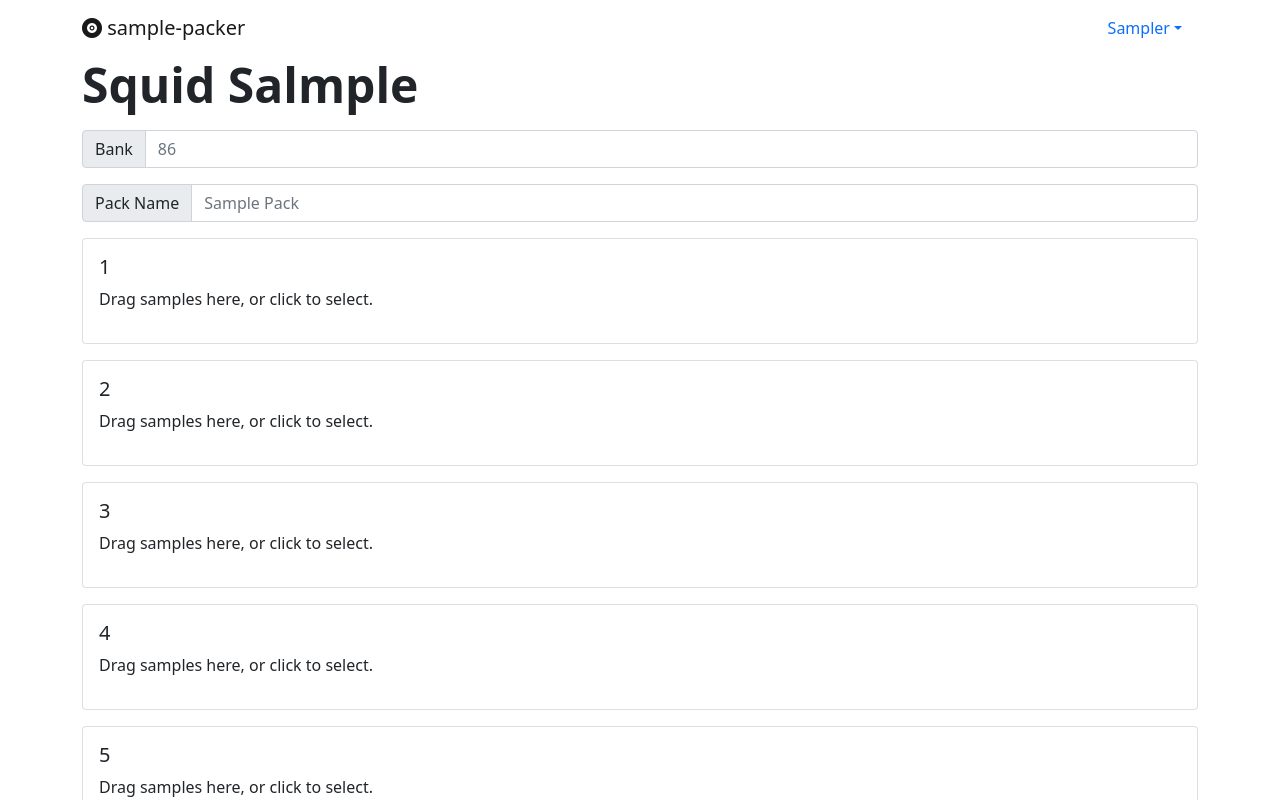
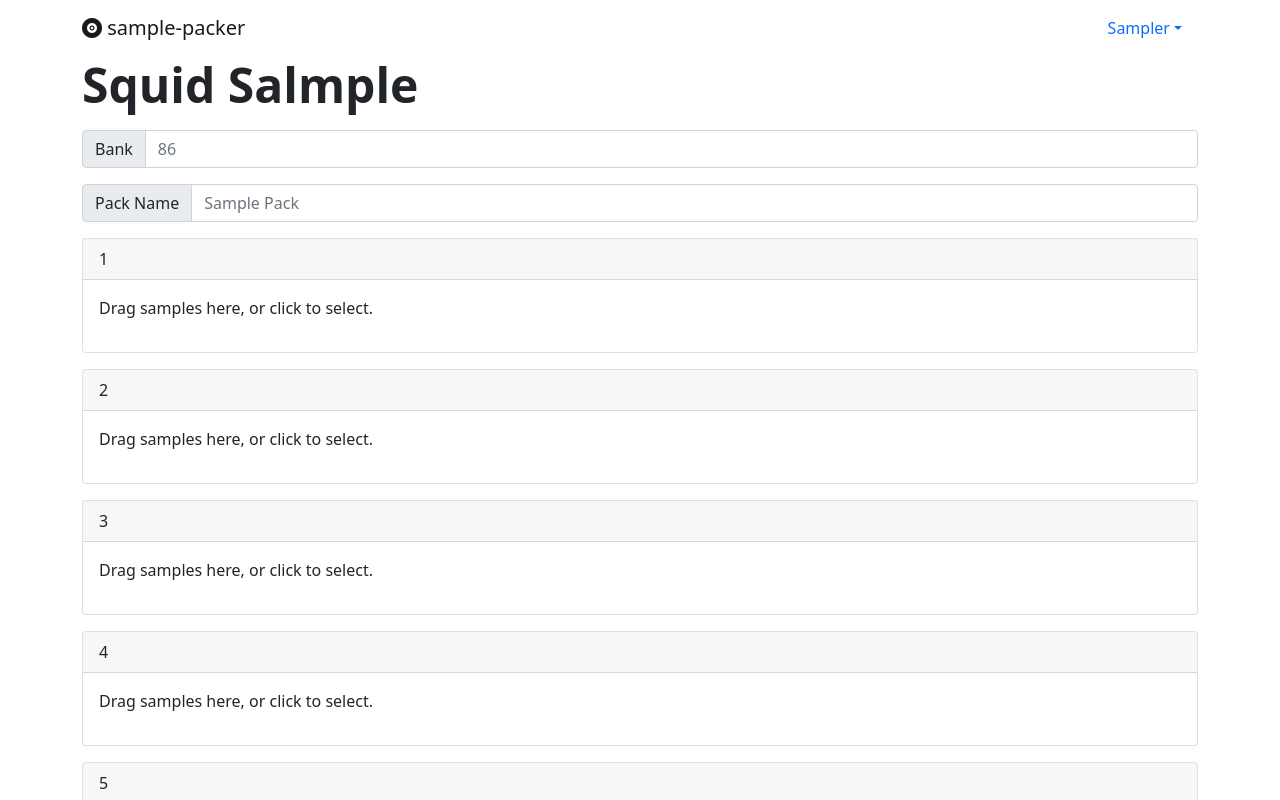
Before and after one commit to acmanderson/sample-packer, a React (Create React App) app: page /squid-salmple in a window 1280 px wide. Shown: the top 800 px of the page. Built offline with nearby package versions, Linux system fonts and the light colour scheme.

Commit message:
add sample group duration to card

```diff
--- a/src/components/Sample.tsx
+++ b/src/components/Sample.tsx
@@ -2,6 +2,8 @@ import { Button, ButtonGroup, Card } from "react-bootstrap";
 
 export interface SampleProps {
   name: string;
+  duration: number;
+
   onPlay: () => void;
   onDelete: () => void;
   onShiftLeft: () => void;
--- a/src/components/SampleGroup.tsx
+++ b/src/components/SampleGroup.tsx
@@ -24,11 +24,14 @@ export function SampleGroup(props: SampleGroupProps) {
     noClick: !!samples?.length,
   });
 
+  const duration = new Date(
+    samples?.reduce((total, sample) => total + sample.duration * 1000, 0) || 0
+  );
   return (
     <div {...getRootProps()}>
       <Card>
+        <Card.Header>{id}</Card.Header>
         <Card.Body>
-          <Card.Title>{id}</Card.Title>
           <input {...getInputProps()} />
           {isDragActive ? (
             <p>Drop samples here...</p>
@@ -69,6 +72,11 @@ export function SampleGroup(props: SampleGroupProps) {
             <p>Drag samples here, or click to select.</p>
           )}
         </Card.Body>
+        {duration.getMilliseconds() > 0 && (
+          <Card.Footer>
+            {`${duration.getSeconds()}.${duration.getMilliseconds()}s`}
+          </Card.Footer>
+        )}
       </Card>
     </div>
   );
--- a/src/samplers/SquidSalmple.tsx
+++ b/src/samplers/SquidSalmple.tsx
@@ -85,6 +85,7 @@ export function SquidSalmple(props: SamplerProps) {
             samples={sampleGroup?.map((sample, j) => {
               return {
                 name: sample.name,
+                duration: sample.buffer.duration,
                 onPlay: () => {
                   audioContext.playBuffer(sample.buffer);
                 },
```
